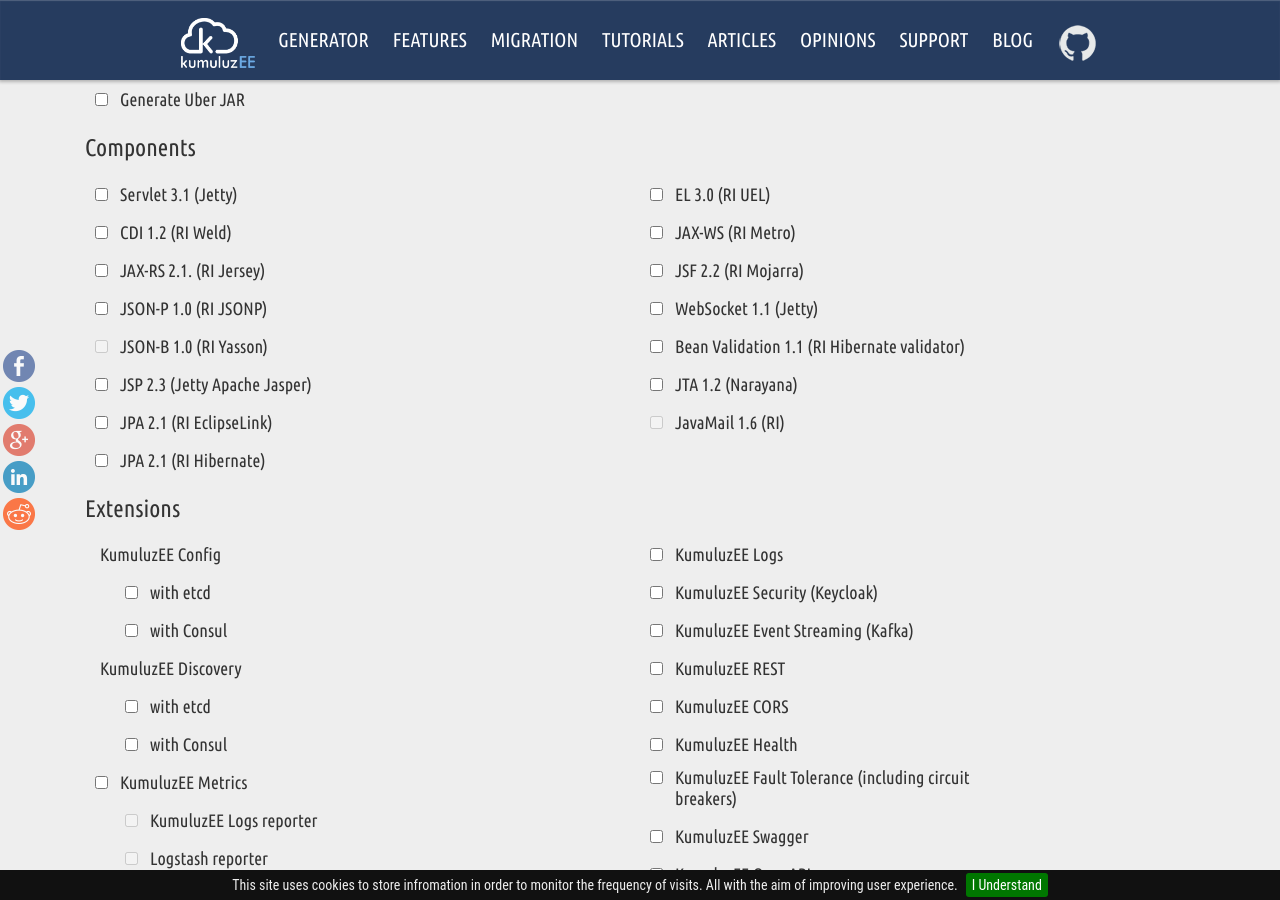
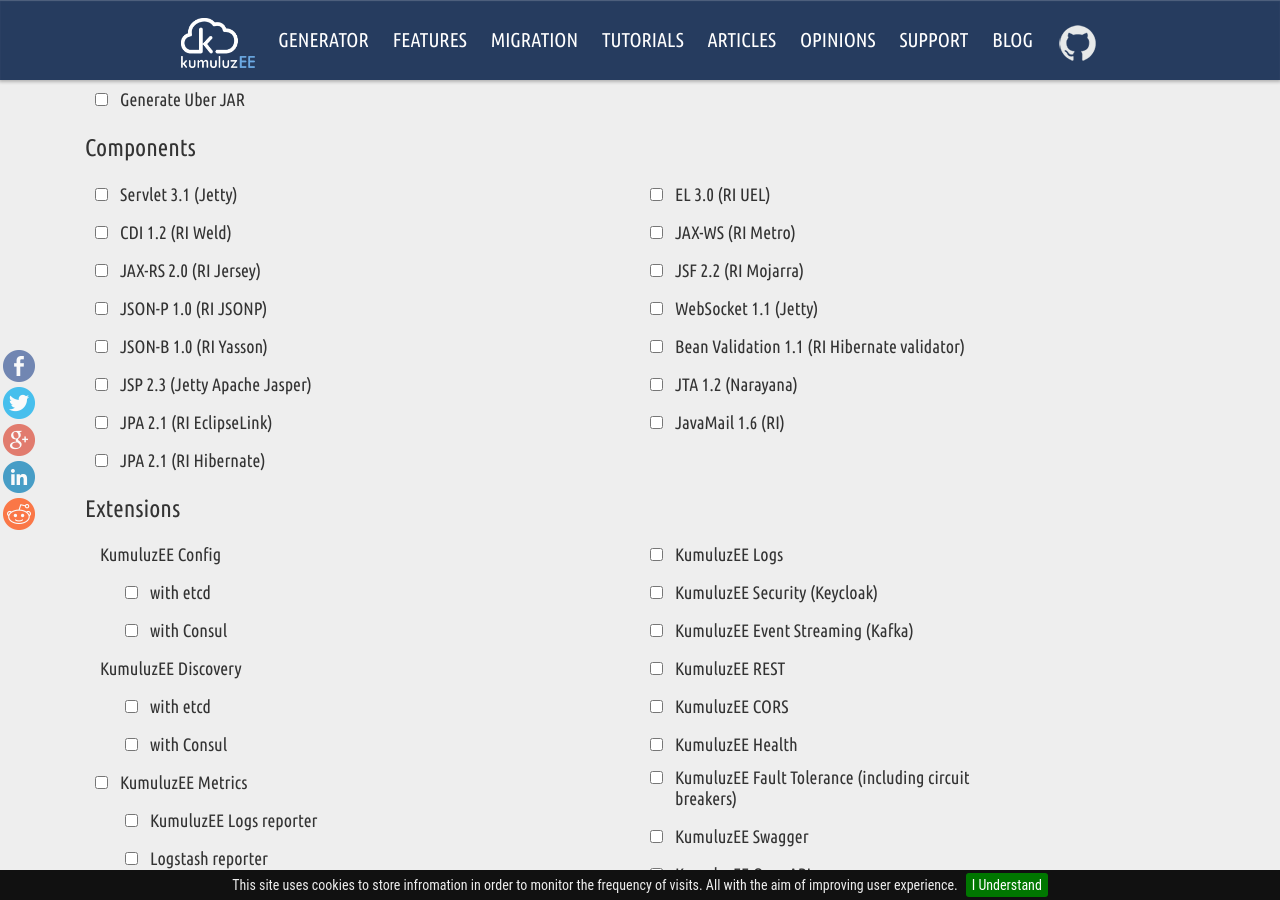
Before and after one commit to kumuluz/ee.kumuluz.com, a Jekyll site: the page built from generator/index.html, in a window 1280 px wide and 900 px high, scrolled down 594 px. Built offline with Jekyll 4.4.1, drawn with Linux system fonts in a browser that asks for light colours; nearby versions of some CDN libraries; comment, search, counter and statistics services are not loaded; some of the changed lines change nothing that is shown.

Commit message:
Added updated EE component names for KumuluzEE version 3.0.0 and above

```diff
--- a/assets/template240.xml
+++ b/assets/template240.xml
@@ -66,7 +66,6 @@
         <kumuluzee.reactive-vertx.version>{{kumuluzeeReactiveVersion}}</kumuluzee.reactive-vertx.version>
         {{ /isReactive }}
     </properties>
-
 
     {{ #hasSnapshots }}
     <repositories>
--- a/generator/index.html
+++ b/generator/index.html
@@ -111,33 +111,33 @@
 						<div class="col-sm-6">
 							<div class="checkbox-inline col-xs-12 col-sm-offset-3 col-sm-9">
 								<label>
-									<input class="microprofile" type="checkbox" name="dependencies" value="com.kumuluz.ee:kumuluzee-servlet-jetty" />Servlet 3.1 (Jetty)
+									<input id="servlet-jetty" class="microprofile" type="checkbox" name="dependencies" value="com.kumuluz.ee:kumuluzee-servlet-jetty" />Servlet 3.1 (Jetty)
 								</label>
 							</div>
 							<div class="checkbox-inline col-xs-12 col-sm-offset-3 col-sm-9">
 								<label>
-									<input class="microprofile" type="checkbox" name="dependencies" value="com.kumuluz.ee:kumuluzee-cdi-weld" />CDI 1.2 (RI Weld)
+									<input id="cdi-weld" class="microprofile" type="checkbox" name="dependencies" value="com.kumuluz.ee:kumuluzee-cdi-weld" />CDI 1.2 (RI Weld)
 								</label>
 							</div>
 
 							<div class="checkbox-inline col-xs-12 col-sm-offset-3 col-sm-9">
 								<label>
-									<input class="microprofile" type="checkbox" name="dependencies" value="com.kumuluz.ee:kumuluzee-jax-rs-jersey" />JAX-RS 2.1. (RI Jersey)
+									<input id="jax-rs-jersey" class="microprofile" type="checkbox" name="dependencies" value="com.kumuluz.ee:kumuluzee-jax-rs-jersey" />JAX-RS 2.0 (RI Jersey)
 								</label>
 							</div>
 							<div class="checkbox-inline col-xs-12 col-sm-offset-3 col-sm-9">
 								<label>
-									<input class="microprofile" type="checkbox" name="dependencies" value="com.kumuluz.ee:kumuluzee-json-p-jsonp" />JSON-P 1.0 (RI JSONP)
+									<input id="json-p-ri" class="microprofile" type="checkbox" name="dependencies" value="com.kumuluz.ee:kumuluzee-json-p-jsonp" />JSON-P 1.0 (RI JSONP)
 								</label>
 							</div>
 							<div class="checkbox-inline col-xs-12 col-sm-offset-3 col-sm-9">
 								<label>
-									<input class="v3-0-0" type="checkbox" name="dependencies" value="com.kumuluz.ee:kumuluzee-json-b-yasson" />JSON-B 1.0 (RI Yasson)
+									<input id="json-b-yasson" class="v3-0-0" type="checkbox" name="dependencies" value="com.kumuluz.ee:kumuluzee-json-b-yasson" />JSON-B 1.0 (RI Yasson)
 								</label>
 							</div>
 							<div class="checkbox-inline col-xs-12 col-sm-offset-3 col-sm-9">
 								<label>
-									<input type="checkbox" name="dependencies" value="com.kumuluz.ee:kumuluzee-jsp-jetty" />JSP 2.3 (Jetty Apache Jasper)
+									<input id="jsp-jasper" type="checkbox" name="dependencies" value="com.kumuluz.ee:kumuluzee-jsp-jetty" />JSP 2.3 (Jetty Apache Jasper)
 								</label>
 							</div>
 
@@ -157,37 +157,37 @@
 						<div class="col-sm-6">
 							<div class="checkbox-inline col-xs-12 col-sm-offset-3 col-sm-9">
 								<label>
-									<input type="checkbox" name="dependencies" value="com.kumuluz.ee:kumuluzee-el-uel" />EL 3.0 (RI UEL)
+									<input id="el-ri" type="checkbox" name="dependencies" value="com.kumuluz.ee:kumuluzee-el-uel" />EL 3.0 (RI UEL)
 								</label>
 							</div>
 							<div class="checkbox-inline col-xs-12 col-sm-offset-3 col-sm-9">
 								<label>
-									<input type="checkbox" name="dependencies" value="com.kumuluz.ee:kumuluzee-jax-ws-metro" />JAX-WS (RI Metro)
+									<input id="jax-ws-metro" type="checkbox" name="dependencies" value="com.kumuluz.ee:kumuluzee-jax-ws-metro" />JAX-WS (RI Metro)
 								</label>
 							</div>
 							<div class="checkbox-inline col-xs-12 col-sm-offset-3 col-sm-9">
 								<label>
-									<input type="checkbox" name="dependencies" value="com.kumuluz.ee:kumuluzee-jsf-mojarra" />JSF 2.2 (RI Mojarra)
+									<input id="jsf-mojarra" type="checkbox" name="dependencies" value="com.kumuluz.ee:kumuluzee-jsf-mojarra" />JSF 2.2 (RI Mojarra)
 								</label>
 							</div>
 							<div class="checkbox-inline col-xs-12 col-sm-offset-3 col-sm-9">
 								<label>
-									<input type="checkbox" name="dependencies" value="com.kumuluz.ee:kumuluzee-websocket-jetty" />WebSocket 1.1 (Jetty)
+									<input id="websocket-jetty" type="checkbox" name="dependencies" value="com.kumuluz.ee:kumuluzee-websocket-jetty" />WebSocket 1.1 (Jetty)
 								</label>
 							</div>
 							<div class="checkbox-inline col-xs-12 col-sm-offset-3 col-sm-9">
 								<label>
-									<input type="checkbox" name="dependencies" value="com.kumuluz.ee:kumuluzee-bean-validation-hibernate-validator" />Bean Validation 1.1 (RI Hibernate validator)
+									<input id="bean-validation-hibernate-validator" type="checkbox" name="dependencies" value="com.kumuluz.ee:kumuluzee-bean-validation-hibernate-validator" />Bean Validation 1.1 (RI Hibernate validator)
 								</label>
 							</div>
 							<div class="checkbox-inline col-xs-12 col-sm-offset-3 col-sm-9">
 								<label>
-									<input type="checkbox" name="dependencies" class="v2-3-0" value="com.kumuluz.ee:kumuluzee-jta-narayana" />JTA 1.2 (Narayana)
+									<input id="jta-narayana" type="checkbox" name="dependencies" class="v2-3-0" value="com.kumuluz.ee:kumuluzee-jta-narayana" />JTA 1.2 (Narayana)
 								</label>
 							</div>
 							<div class="checkbox-inline col-xs-12 col-sm-offset-3 col-sm-9">
 								<label>
-									<input class="v3-0-0" type="checkbox" name="dependencies" value="com.kumuluz.ee:kumuluzee-javamail-ri" />JavaMail 1.6 (RI)
+									<input id="javamail-ri" class="v3-0-0" type="checkbox" name="dependencies" value="com.kumuluz.ee:kumuluzee-javamail-ri" />JavaMail 1.6 (RI)
 								</label>
 							</div>
 						</div>
@@ -541,8 +541,8 @@
 		});
 
 		// Disable incompatible extensionsd
-		$("#version").change(onVersionChange);
-		function onVersionChange(e) {
+		$("#version").change(onVersionChangeDisable);
+		function onVersionChangeDisable(e) {
 			disableAllNewVersions();
 			switch (e.target.value) {
 				case '3.0.0-SNAPSHOT':
@@ -566,6 +566,54 @@
 					$(".v2-3-0").each(function (i, elm) {
 						$(elm).prop('disabled', false);
 					});
+					return;
+				default:
+					return;
+			}
+		}
+
+		$("#version").change(onVersionChangeLabels);
+		function onVersionChangeLabels(e) {
+
+			switch (e.target.value) {
+				case '3.0.0-SNAPSHOT':
+				case '3.0.0-beta.1':
+					$('#servlet-jetty').text('Servlet 3.1 (Jetty)');
+					$('#cdi-weld').text('CDI 2.0 (RI Weld)');
+					$('#jax-rs-jersey').text('JAX-RS 2.1 (RI Jersey)');
+					$('#json-p-ri').text('JSON-P 1.1 (RI JSONP)');
+					//$('#json-b-yasson').text('JSON-B 1.0 (RI Yasson)');
+					$('#jsp-jasper').text('JSP 2.3 (Jetty Apache Jasper)');
+					$('#eclipselink').text('JPA 2.2 (RI EclipseLink)');
+					$('#hibernate').text('JPA 2.2 (RI Hibernate)');
+					$('#el-ri').text('EL 3.0 (RI UEL)');
+					$('#jax-ws-metro').text('JAX-WS 2.3 (RI Metro)');
+					$('#jsf-mojarra').text('JSF 2.3 (RI Mojarra)');
+					$('#websocket-jetty').text('WebSocket 1.1 (Jetty)');
+					$('#bean-validation-hibernate-validator').text('Bean Validation 2.0 (RI Hibernate validator)');
+					$('#jta-narayana').text('JTA 1.2 (Narayana)');
+					//$('#javamail-ri').text('JavaMail 1.6 (RI)');
+					return;
+				case '2.5.2':
+				case '2.4.1':
+				case '2.4.0':
+				case '2.3.0':
+				case '2.2.0':
+					$('#servlet-jetty').text('Servlet 3.1 (Jetty)');
+					$('#cdi-weld').text('CDI 1.2 (RI Weld)');
+					$('#jax-rs-jersey').text('JAX-RS 2.0 (RI Jersey)');
+					$('#json-p-ri').text('JSON-P 1.0 (RI JSONP)');
+					//$('#json-b-yasson').text('JSON-B 1.0 (RI Yasson)');
+					$('#jsp-jasper').text('JSP 2.3 (Jetty Apache Jasper)');
+					$('#eclipselink').text('JPA 2.1 (RI EclipseLink)');
+					$('#hibernate').text('JPA 2.1 (RI Hibernate)');
+					$('#el-ri').text('EL 3.0 (RI UEL)');
+					$('#jax-ws-metro').text('JAX-WS 2.2 (RI Metro)');
+					$('#jsf-mojarra').text('JSF 2.2 (RI Mojarra)');
+					$('#websocket-jetty').text('WebSocket 1.1 (Jetty)');
+					$('#bean-validation-hibernate-validator').text('Bean Validation 1.1 (RI Hibernate validator)');
+					$('#jta-narayana').text('JTA 1.2 (Narayana)');
+					//$('#javamail-ri').text('JavaMail 1.6 (RI)');
 					return;
 				default:
 					return;
```
